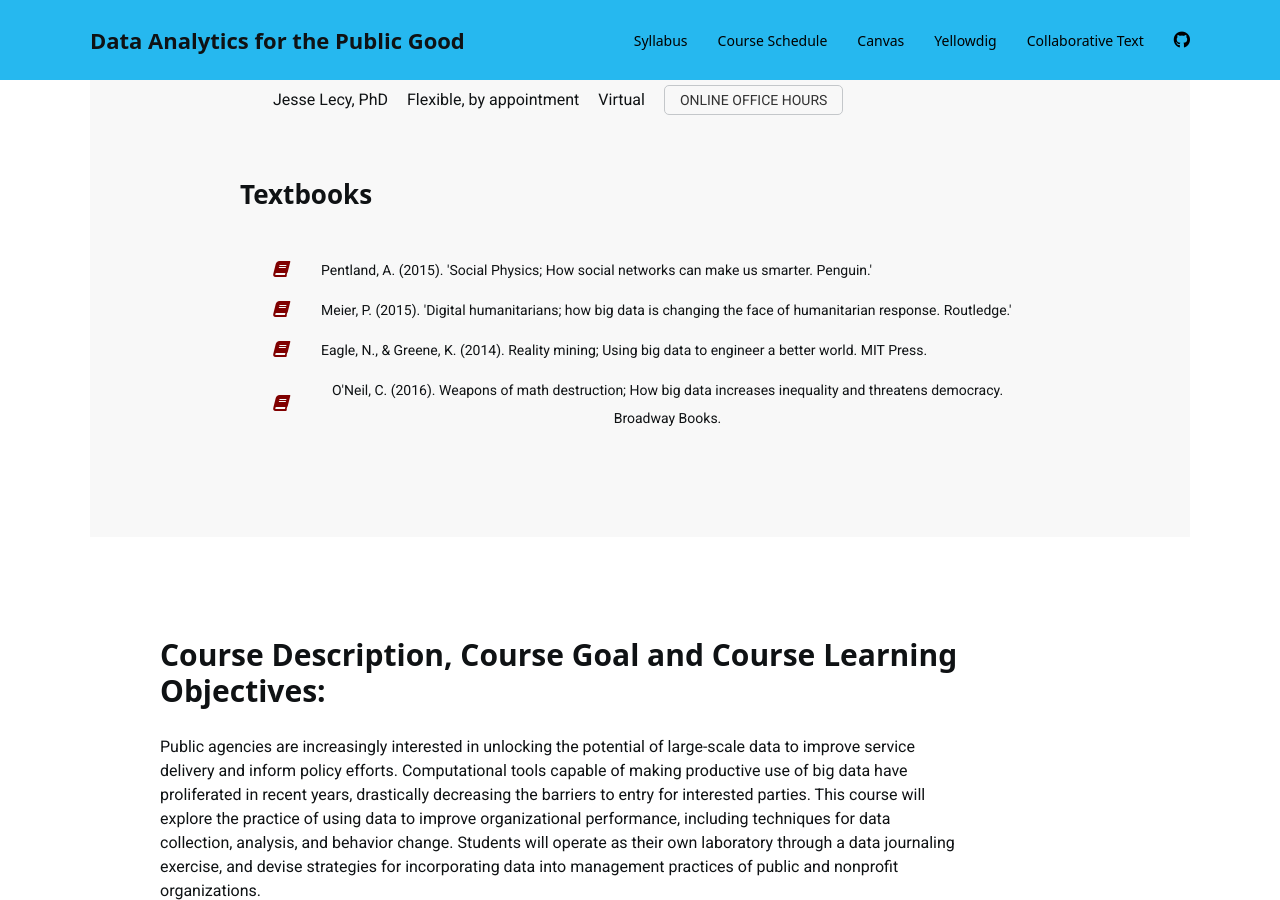
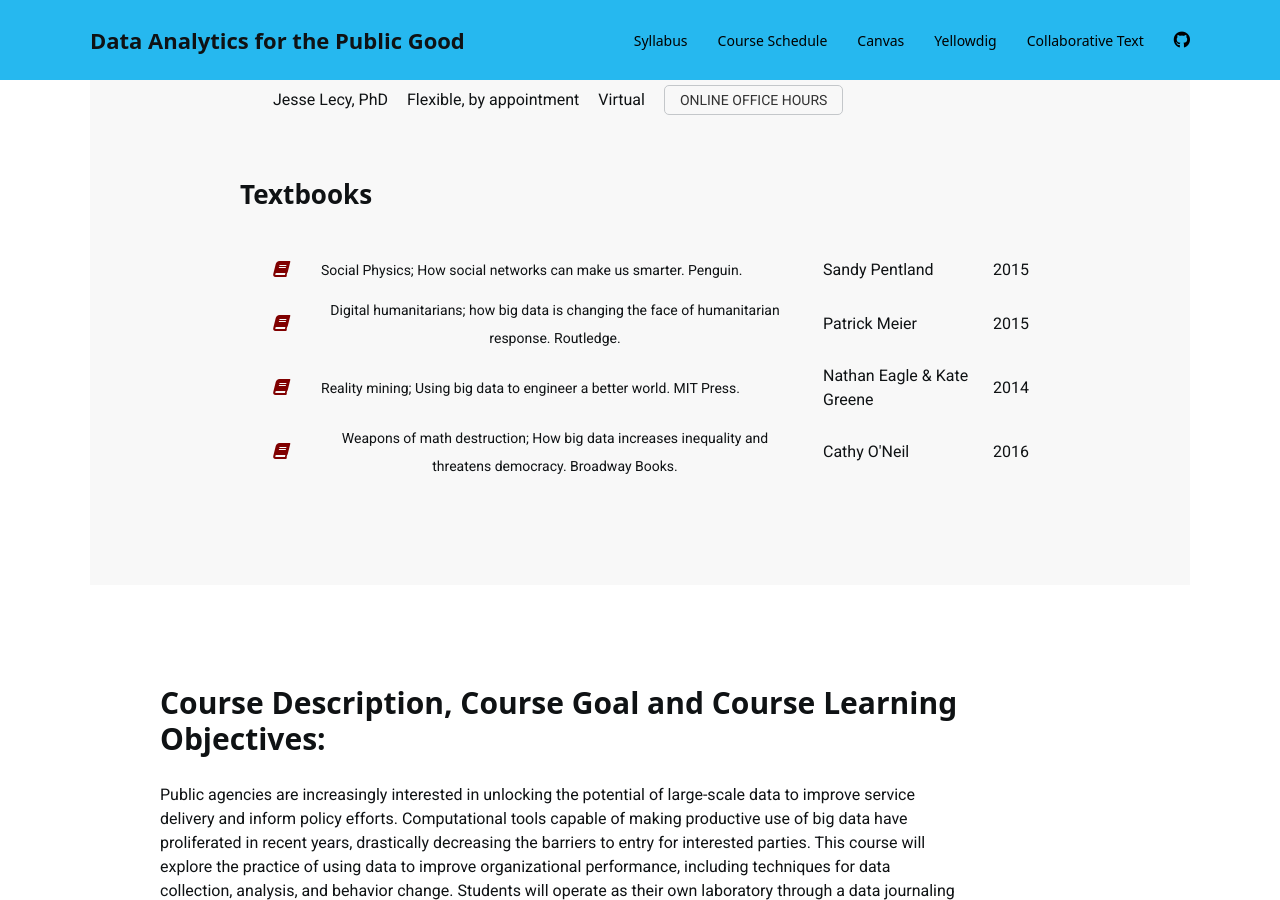
Before and after one commit to DS4PS/course-asu-paf-586-summer-2019, a Jekyll site: the page built from index.md, in a window 1280 px wide and 900 px high, scrolled down 1349 px. Built offline with Jekyll 4.4.1, drawn with Linux system fonts in a browser that asks for light colours; nearby versions of some CDN libraries; a style sheet for code colours, icons or effects is not loaded.

Commit message:
Update index.md

```diff
--- a/index.md
+++ b/index.md
@@ -28,26 +28,26 @@ instructor:
    linked_in_url:
 
 textbooks:
-- title: Pentland, A. (2015). 'Social Physics; How social networks can make us smarter. Penguin.'
-  authors:
-  edition:
+- title: Social Physics; How social networks can make us smarter. Penguin.
+  authors: Sandy Pentland
+  edition: 2015
   link:
-  required (y/n):
-- title: Meier, P. (2015). 'Digital humanitarians; how big data is changing the face of humanitarian response. Routledge.'
-  authors:
-  edition:
+  required (y/n): y
+- title: Digital humanitarians; how big data is changing the face of humanitarian response. Routledge.
+  authors: Patrick Meier
+  edition: 2015
   link:
-  required (y/n):
-- title: 'Eagle, N., & Greene, K. (2014). Reality mining; Using big data to engineer a better world. MIT Press.'
-  authors:
-  edition:
+  required (y/n): y
+- title: Reality mining; Using big data to engineer a better world. MIT Press.
+  authors: Nathan Eagle & Kate Greene
+  edition: 2014
   link:
-  required (y/n):
-- title: "O'Neil, C. (2016). Weapons of math destruction; How big data increases inequality and threatens democracy. Broadway Books."
-  authors:
-  edition:
+  required (y/n): y
+- title: Weapons of math destruction; How big data increases inequality and threatens democracy. Broadway Books.
+  authors: Cathy O'Neil
+  edition: 2016
   link:
-  required (y/n):
+  required (y/n):  y
 
 ---
 
```
